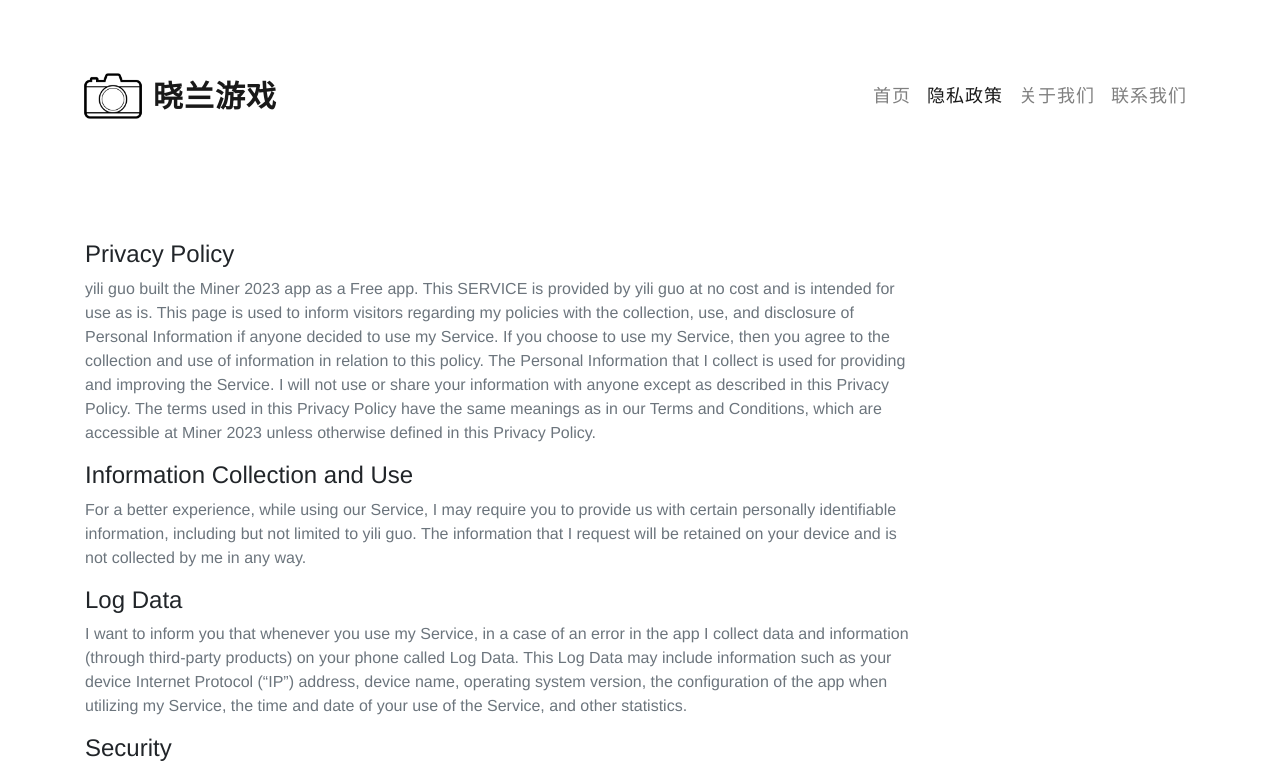
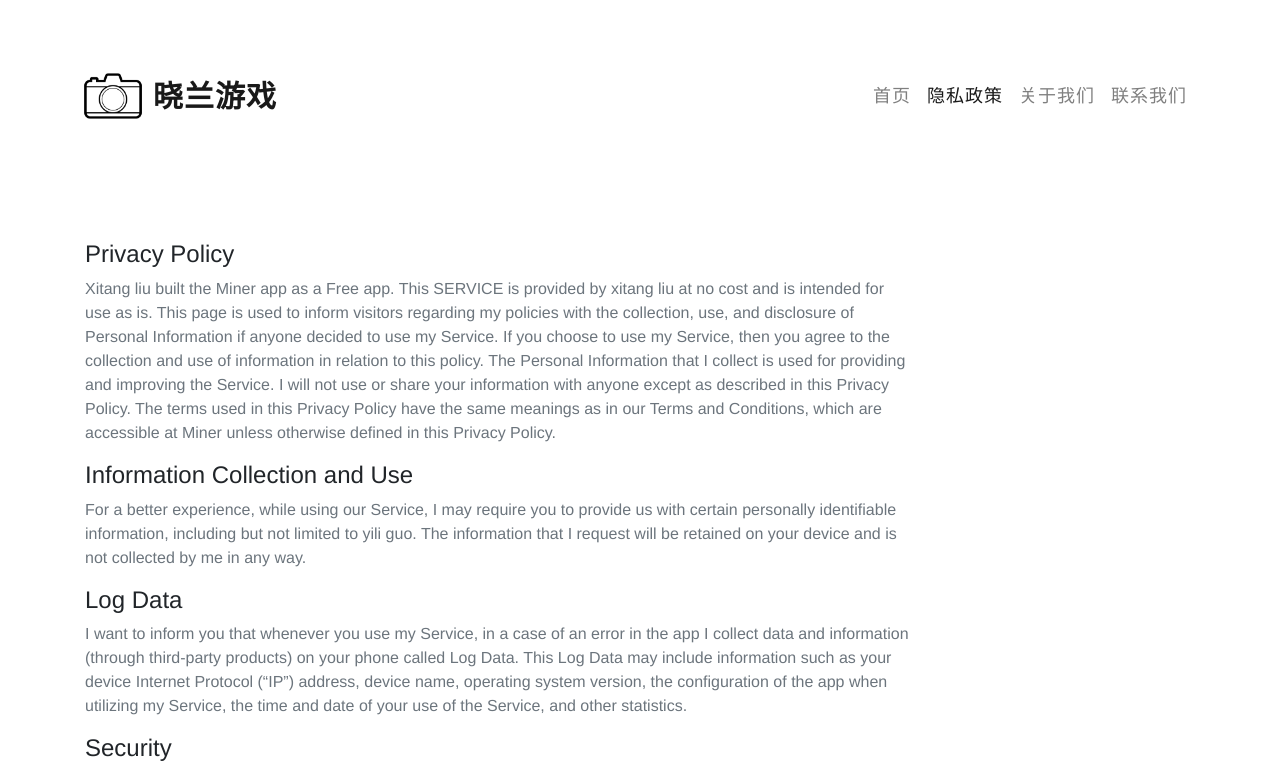
Before and after one commit to liuxitang/liuxitang.github.io, a plain HTML site: page policy.html in a window 1280 px wide. Shown: the top 768 px of the page. Drawn offline with nearby package versions, Linux system fonts and the light colour scheme; a script that the page names is missing.

Commit message:
Add files via upload

```diff
--- a/policy.html
+++ b/policy.html
@@ -4,7 +4,7 @@
     <meta charset="UTF-8">
     <meta http-equiv="X-UA-Compatible" content="IE=edge">
     <meta name="viewport" content="width=device-width, initial-scale=1">
-    <title>About</title>
+    <title>Policy</title>
     <meta name="description" content=""/>
     <link href="https://fonts.googleapis.com/css?family=Arimo:400,600,700" rel="stylesheet">
     <link href="css/font-awesome.min.css" rel="stylesheet">
@@ -40,13 +40,13 @@
   <div class="row mb-2">
     <div class="col-md-9">
       <h1 class="h4">Privacy Policy</h1>
-      <p class="text-muted">yili guo built the Miner 2023 app as a Free app. This SERVICE is provided by yili guo at no cost and is intended for use as is.
+      <p class="text-muted">Xitang liu built the Miner app as a Free app. This SERVICE is provided by xitang liu at no cost and is intended for use as is.
 
 This page is used to inform visitors regarding my policies with the collection, use, and disclosure of Personal Information if anyone decided to use my Service.
 
 If you choose to use my Service, then you agree to the collection and use of information in relation to this policy. The Personal Information that I collect is used for providing and improving the Service. I will not use or share your information with anyone except as described in this Privacy Policy.
 
-The terms used in this Privacy Policy have the same meanings as in our Terms and Conditions, which are accessible at Miner 2023 unless otherwise defined in this Privacy Policy.</p>
+The terms used in this Privacy Policy have the same meanings as in our Terms and Conditions, which are accessible at Miner unless otherwise defined in this Privacy Policy.</p>
     </div>
     <div class="col-md-9">
       <h1 class="h4">Information Collection and Use</h1>
```
